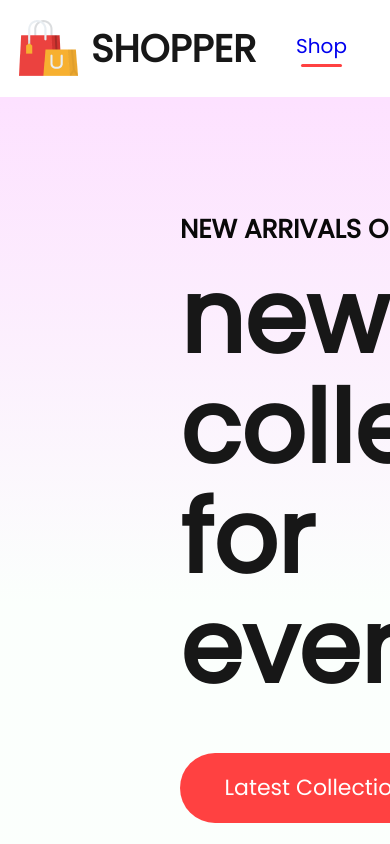
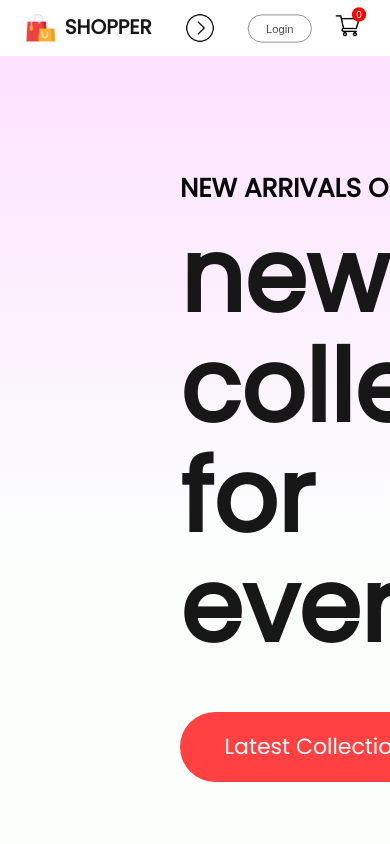
Before and after one commit to DheerajKumar757/MERN-E-Commerce, a React (Create React App) app in the folder frontend/: page / in a window 390 px wide. Shown: the top 844 px of the page. Built offline with nearby package versions, Linux system fonts and the light colour scheme.

Commit message:
C24: Add media querry to navbar for responsive
Add media querry to navbar for four different type
of screens.

```diff
--- a/frontend/src/Components/Navbar/Navbar.css
+++ b/frontend/src/Components/Navbar/Navbar.css
@@ -3,6 +3,7 @@
     justify-content: space-around;
     padding: 16px;
     box-shadow: 0 1px 3px -2px black;
+    align-items: center;
 }
 
 .nav-logo {
@@ -80,3 +81,100 @@
     background-color: red;
     color: white;
 }
+.nav-dropdown {
+    display: none;
+}
+
+@media(max-width:1280px) {
+    .navbar {
+        padding: 12px 50px;
+    }
+    .nav-logo img {
+        width: 40px;
+    }
+    .nav-logo p {
+        font-size: 25px;
+    }
+    .nav-menu {
+        gap: 30px;
+        font-size: 16px;
+    }
+    .nav-login-cart {
+        gap: 30px;
+    }
+    .nav-login-cart button {
+        width: 120px;
+        height: 45px;
+        font-size: 16px;
+    }
+    .nav-cart-count {
+        margin-left: -40px;
+        font-size: 12px;
+    }
+}
+
+@media(max-width:1024px) {
+    .navbar {
+        padding: 12px 30px;
+    }
+    .nav-menu {
+        gap: 25px;
+        font-size: 14px;
+    }
+    .nav-login-cart button {
+        width: 80px;
+        height: 35px;
+        font-size: 14px;
+    }
+    .nav-login-cart img {
+        width: 30px;
+    }
+    .nav-cart-count {
+        width: 18px;
+        height: 18px;
+    }
+}
+
+@media(max-width:800px) {
+    .navbar {
+        padding: 10px 0px;
+    }
+    .nav-dropdown {
+        display: block;
+        width: 30px;
+        rotate: -90deg;
+        transition: 0.5s;
+    }
+    .nav-menu {
+        display: none;
+        height: 80px;
+        width: 100%;
+        position: absolute;
+        background-color: white;
+        justify-content: center;
+        top: 50px;
+    }
+    .nav-menu-visible {
+        display: flex;
+    }
+    .nav-dropdown.open {
+        transform: rotate(90deg);
+    }
+}
+
+@media(max-width:500px) {
+    .navbar {
+        padding: 8px 0px;
+        gap: 0px;
+    }
+    .nav-logo {
+        transform: scale(0.8);
+    }
+    .nav-menu {
+        height: 70px;
+        top: 50px;
+    }
+    .nav-login-cart {
+        transform: scale(0.8);
+    }
+}
--- a/frontend/src/Components/Navbar/Navbar.jsx
+++ b/frontend/src/Components/Navbar/Navbar.jsx
@@ -1,8 +1,9 @@
-import React, { useContext, useState } from 'react'
+import React, { useContext, useRef, useState } from 'react'
 import './Navbar.css'
 
 import logo from '../Assets/logo.png'
 import cart_icon from '../Assets/cart_icon.png'
+import nav_dropdown from '../Assets/nav_dropdown.png'
 import { Link } from 'react-router-dom'
 import { ShopContext } from '../../Context/ShopContext'
 
@@ -10,6 +11,12 @@
 
     const [menu, setMenu] = useState("shop");
     const {getTotalCartItems} = useContext(ShopContext);
+    const menuRef = useRef();
+
+    const dropdown_toggle = (e) => {
+        menuRef.current.classList.toggle('nav-menu-visible');
+        e.target.classList.toggle('open');
+    }
 
   return (
     <div className='navbar'>
@@ -17,7 +24,8 @@
             <img src={logo} alt=""/>
             <p>SHOPPER</p>
         </div>
-        <ul className='nav-menu'>
+        <img className='nav-dropdown' onClick={dropdown_toggle} src={nav_dropdown} alt="" />
+        <ul ref={menuRef} className='nav-menu'>
             <li onClick={()=>{setMenu("shop")}}> <Link style={{textDecoration: 'none'}} to='/'>Shop</Link> {menu==="shop"?<hr/>:<></>} </li>
             <li onClick={()=>{setMenu("mens")}}> <Link style={{textDecoration: 'none'}} to='/mens'>Men</Link> {menu==="mens"?<hr/>:<></>} </li>
             <li onClick={()=>{setMenu("womens")}}> <Link style={{textDecoration: 'none'}} to='/womens'>Women</Link> {menu==="womens"?<hr/>:<></>} </li>
```
Also changed, not shown: 1 other file (tests, documents, lock files or other folders).
